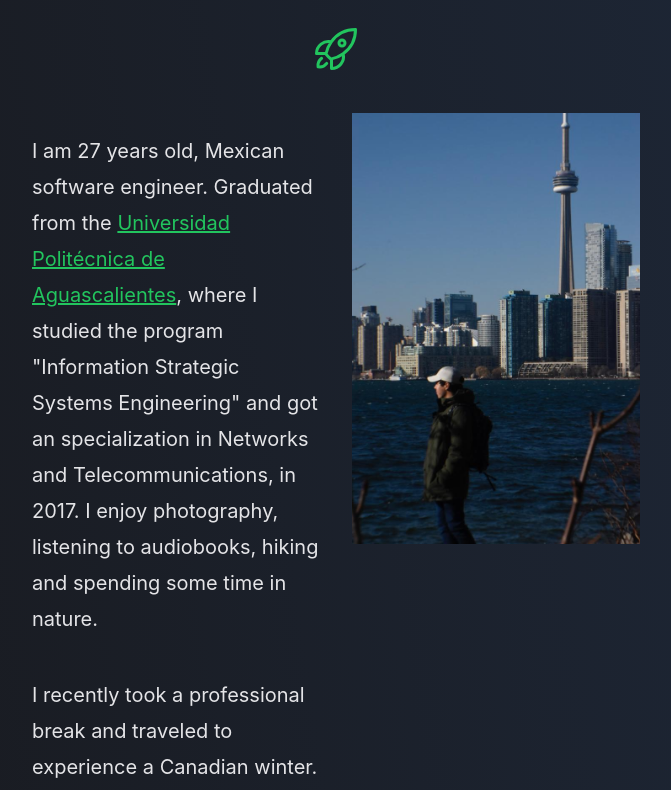
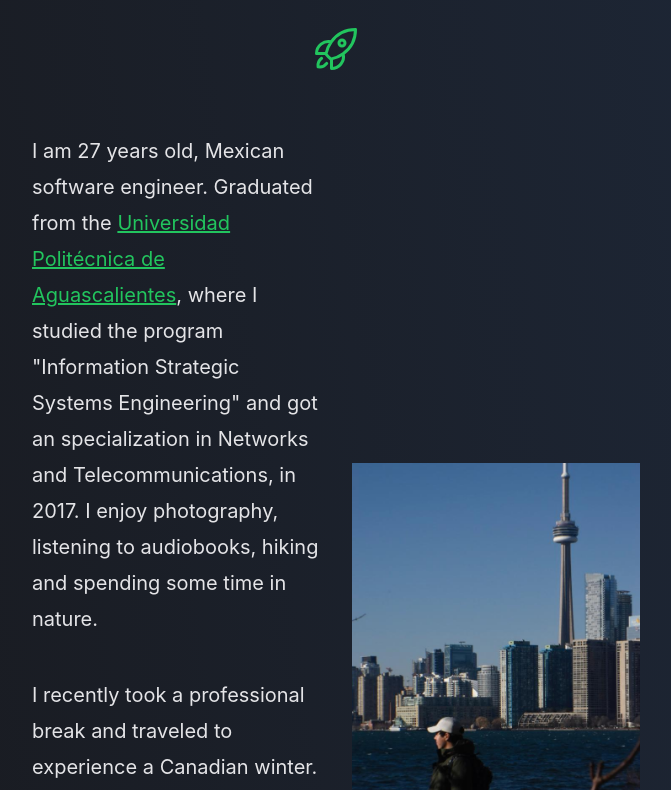
Before and after one commit to luisupertramp/react-portfolio, a React (Create React App) app: page / in a window 1280 px wide. Shown: the part 3710-4500 px from the top of the page, without its empty margins (304-975 px from the left). Built offline with nearby package versions, Linux system fonts and the light colour scheme.

Commit message:
Align image and certificates section for Desktop view

```diff
--- a/public/index.html
+++ b/public/index.html
@@ -7,7 +7,7 @@
     <meta name="theme-color" content="#000000" />
     <meta
       name="description"
-      content="Web site created using create-react-app"
+      content="Welcome to my online resume!"
     />
     <link rel="apple-touch-icon" href="%PUBLIC_URL%/logo192.png" />
     <!--
--- a/src/App.js
+++ b/src/App.js
@@ -211,8 +211,8 @@ function App() {
             <div className='lg:px-64'>
               <h3 className='text-3xl py-5 '>About me</h3>
               <div className='flex justify-center'><HiOutlineRocketLaunch className='dark:text-green-500 text-cyan-500 h-12 w-12'/></div>
-              <div className='lg:flex lg:gap-8 lg:mt-10'>
-                <div className='lg:text-start lg:flex lg:flex-col lg:justify-between lg:basis-1/2'>
+              <div className='lg:justify-center lg:flex lg:gap-8 lg:mt-10'>
+                <div className='lg:max-w-7xl lg:text-start lg:flex lg:flex-col lg:justify-between lg:basis-1/2'>
                   <div>
                     <p className='text-md md:text-xl py-5 leading-8 lg:leading-9 text-gray-800 dark:text-zinc-200'>
                       I am 27 years old, Mexican software engineer. Graduated from the <a className='underline text-cyan-600 dark:text-green-500' href="https://upa.edu.mx">Universidad Politécnica de Aguascalientes</a>, where I studied the program "Information Strategic Systems Engineering" and got an specialization in Networks and Telecommunications, in 2017.
@@ -222,10 +222,10 @@ function App() {
                       I recently took a professional break and traveled to experience a Canadian winter. During this time, I devoted myself to studying the foundations of DevOps. I am truly excited to be part of a company again, being around a group of people that shares similar interests as I do, and above all, contribute to the society through my work. I'm more than ready.
                     </p>
                   </div>
-                  <span className='mx-auto text-xs md:text-sm text-cyan-500 dark:text-green-500 italic font-semibold'>View from the Toronto Islands. Behind me, the iconic skyline with the CN Tower</span>
+                  <div className='mx-auto mb-10 text-xs md:text-sm text-cyan-500 dark:text-green-500 italic font-semibold'>View from the Toronto Islands. Behind me, the iconic skyline with the CN Tower</div>
                 </div>
-                <div className='lg:basis-1/2'>
-                  <img className='mx-auto ' src={aboutMe} alt="A picture of myself with the CN tower behind, in Toronto, Canada."/>
+                <div className='lg:basis-1/2 lg:flex-1 lg:align-middle lg:my-auto'>
+                  <img className='mx-auto' src={aboutMe} alt="A picture of myself with the CN tower behind, in Toronto, Canada."/>
                 </div>
               </div>
             </div>
@@ -242,7 +242,7 @@ function App() {
             </div>
 
             {/* Course component */}
-            <div className='flex flex-col gap-10 py-10 lg:flex-row lg:flex-wrap'>
+            <div className='flex flex-col gap-10 py-10 lg:flex-row lg:flex-wrap lg:justify-center'>
 
               {/* Linux */}
               <Courses
--- a/src/components/Courses.js
+++ b/src/components/Courses.js
@@ -9,7 +9,7 @@ const Courses = (props) => {
     return (
         <div className="lg:flex lg:gap-10">
             {/* Certificate details */}
-            <div className="lg:basis-1/2 text-start align-middle lg:my-auto">
+            <div className=" lg:max-w-7xl lg:basis-1/2 text-start align-middle lg:my-auto lg:mx-auto">
 
                 {/* Title */}
                 <h3 className=' text-2xl text-cyan-500 dark:text-green-500'>
@@ -18,7 +18,7 @@ const Courses = (props) => {
 
                 {/* Description */}
 
-                <p className=" text-md md:text-xl py-2 font-light text-gray-800 dark:text-zinc-200">
+                <p className="text-md md:text-xl py-2 font-light text-gray-800 dark:text-zinc-200">
                     {props.desc}
                 </p>
 
```
Also changed, not shown: public/logo192.png, public/logo512.png, 12 other files (tests, documents, lock files or other folders).
